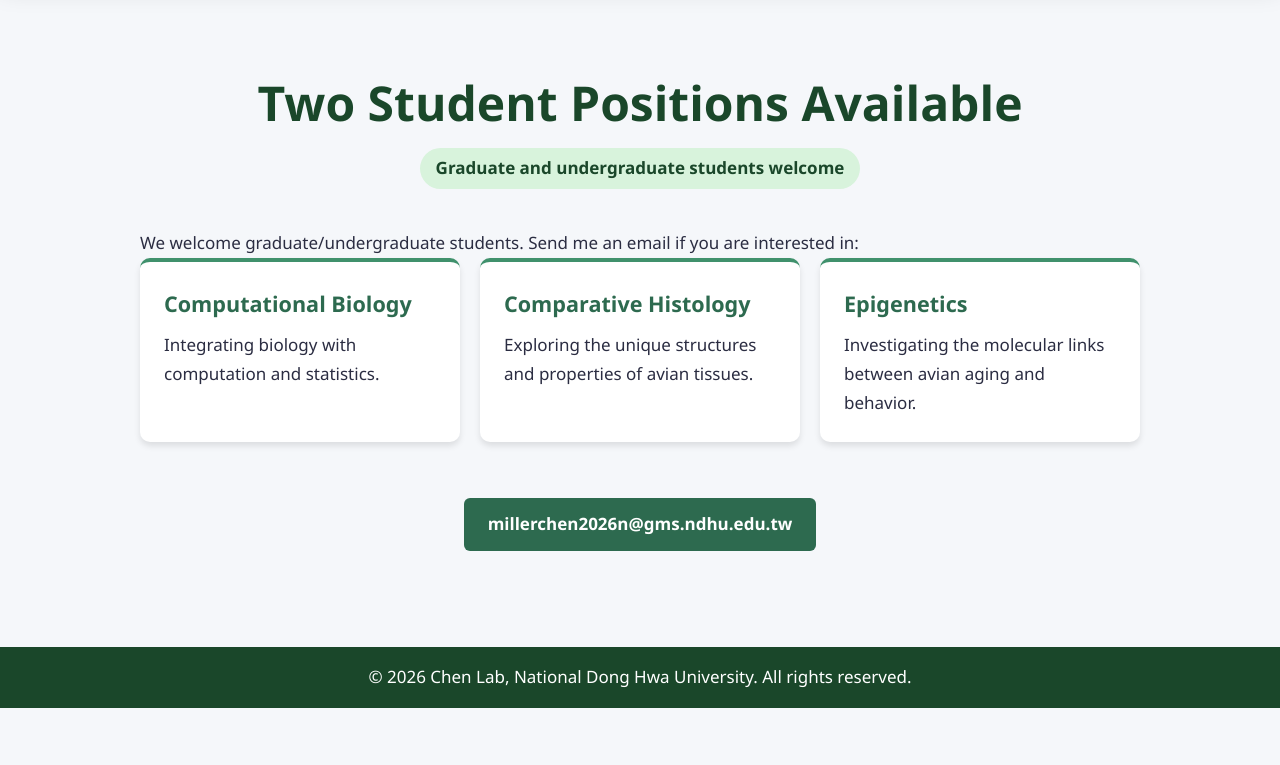
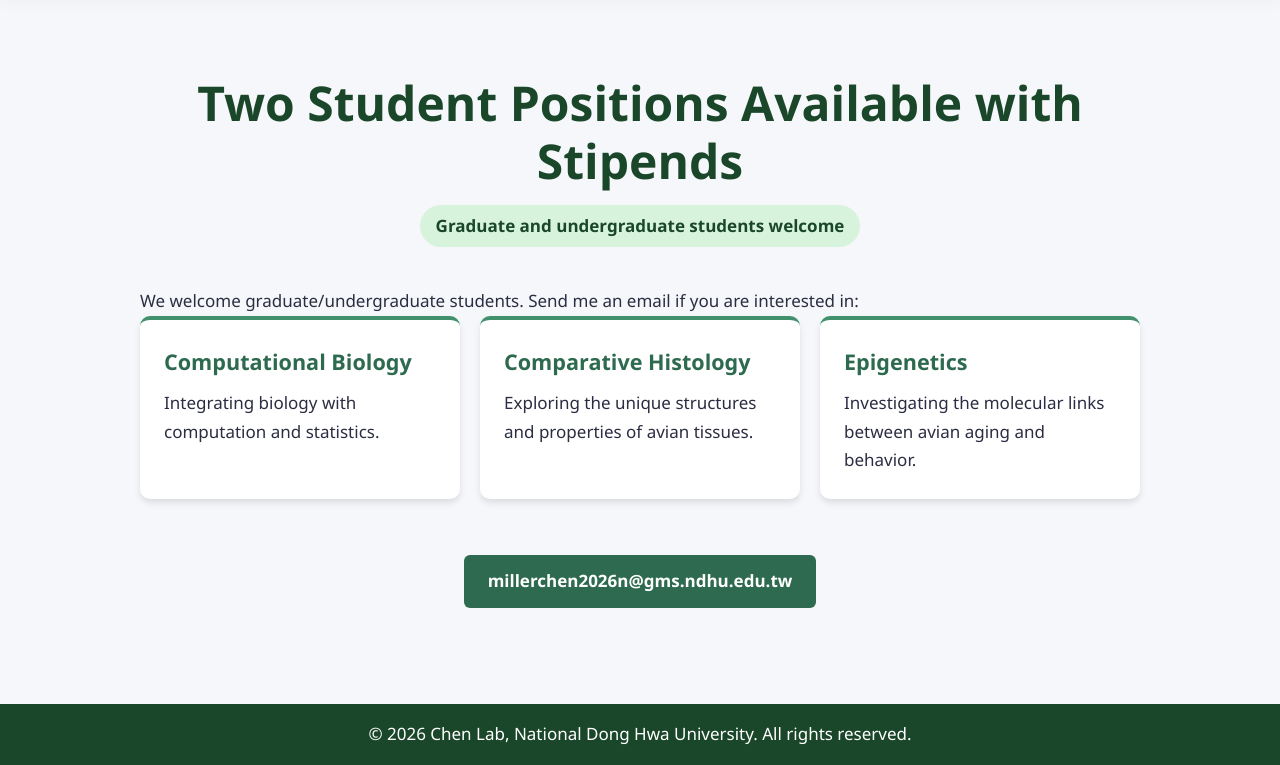
Before and after one commit to chihkuanchen/Chen-lab-website, a plain HTML site: page join.html in a window 1280 px wide. Shown: the part 137-902 px from the top of the page. Before the commit the page ends 845 px from the top, so only its background shows below. Drawn offline with Linux system fonts and the light colour scheme.

```diff
--- a/join.html
+++ b/join.html
@@ -224,7 +224,7 @@
     <main>
         <div class="join-content">
             <div class="intro">
-                <h1>Two Student Positions Available</h1>
+                <h1>Two Student Positions Available with Stipends</h1>
                 <p class="stipend">Graduate and undergraduate students welcome</p>
             </div>
 
```
